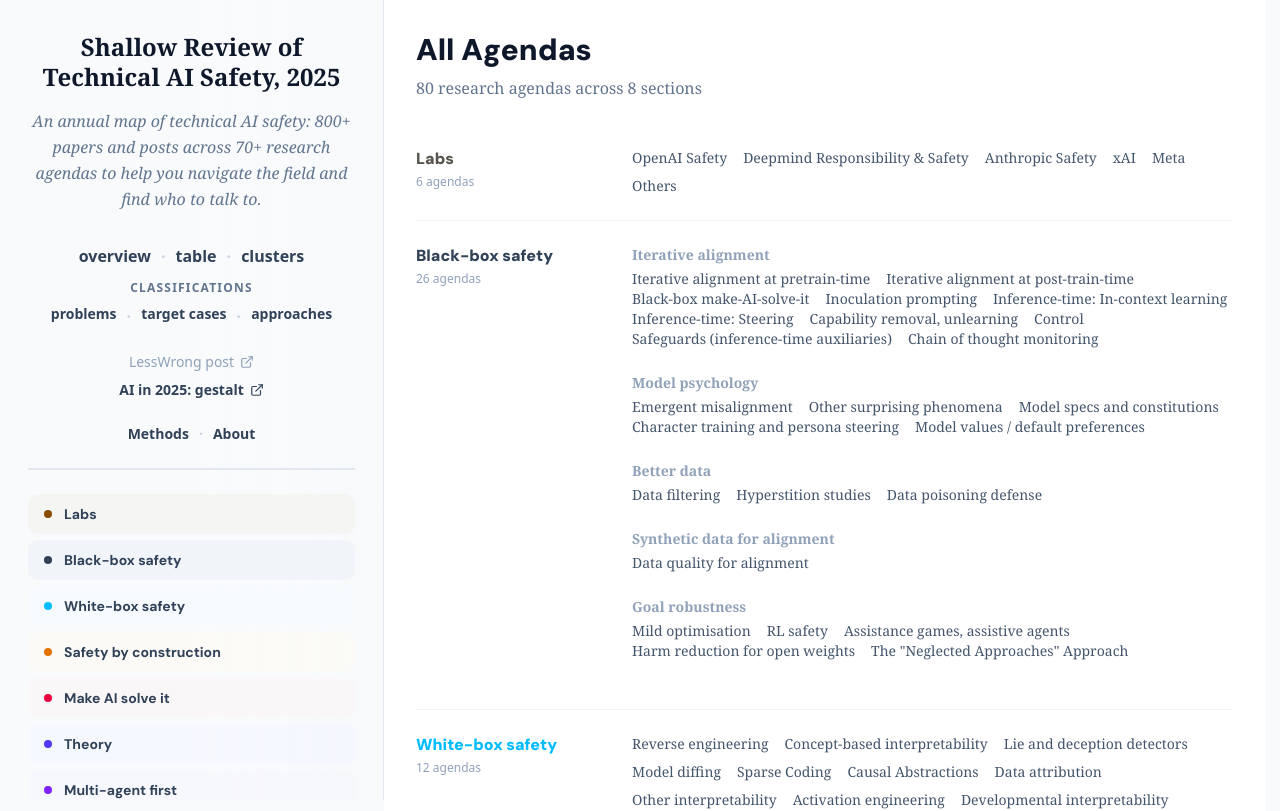
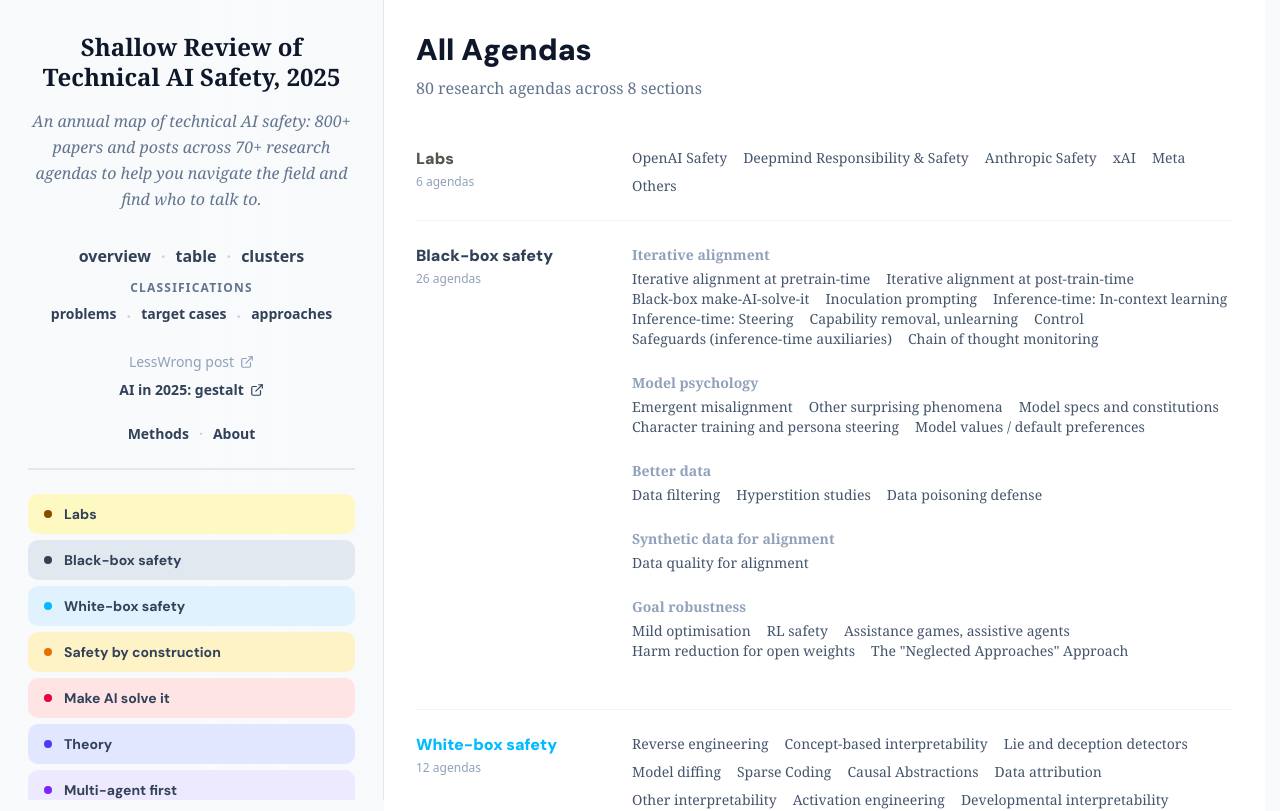
Before and after one commit to quantified-uncertainty/shallow-review-website, a Next.js app: page /overview in a window 1280 px wide. Shown: the top 811 px of the page. Built offline with nearby package versions, Linux system fonts and the light colour scheme.

Commit message:
fix: add missing bgNav to default section colors
🤖 Generated with [Claude Code](https://claude.com/claude-code)

Co-Authored-By: Claude Opus 4.5 <noreply@anthropic.com>

```diff
--- a/src/components/NavContent.tsx
+++ b/src/components/NavContent.tsx
@@ -150,7 +150,7 @@ export default function NavContent({
                     href={`/${s.id}`}
                     className={cn(
                       "flex items-center gap-3 px-4 py-2.5 rounded-lg transition-all group",
-                      colors.bgLight,
+                      colors.bgNav,
                       isActive ? "ring-2 ring-offset-1 ring-slate-300" : "hover:ring-1 hover:ring-slate-200"
                     )}
                     onClick={onNavigate}
--- a/src/constants/colors.ts
+++ b/src/constants/colors.ts
@@ -272,6 +272,7 @@ export function getSectionColors(sectionId: string) {
       hover: "hover:text-slate-600",
       groupHover: "group-hover:text-slate-600",
       bgLight: "bg-slate-100",
+      bgNav: "bg-slate-200",
       accent: "bg-slate-600",
       gradient: "from-slate-50 to-transparent",
       dot: "bg-slate-600",
```
